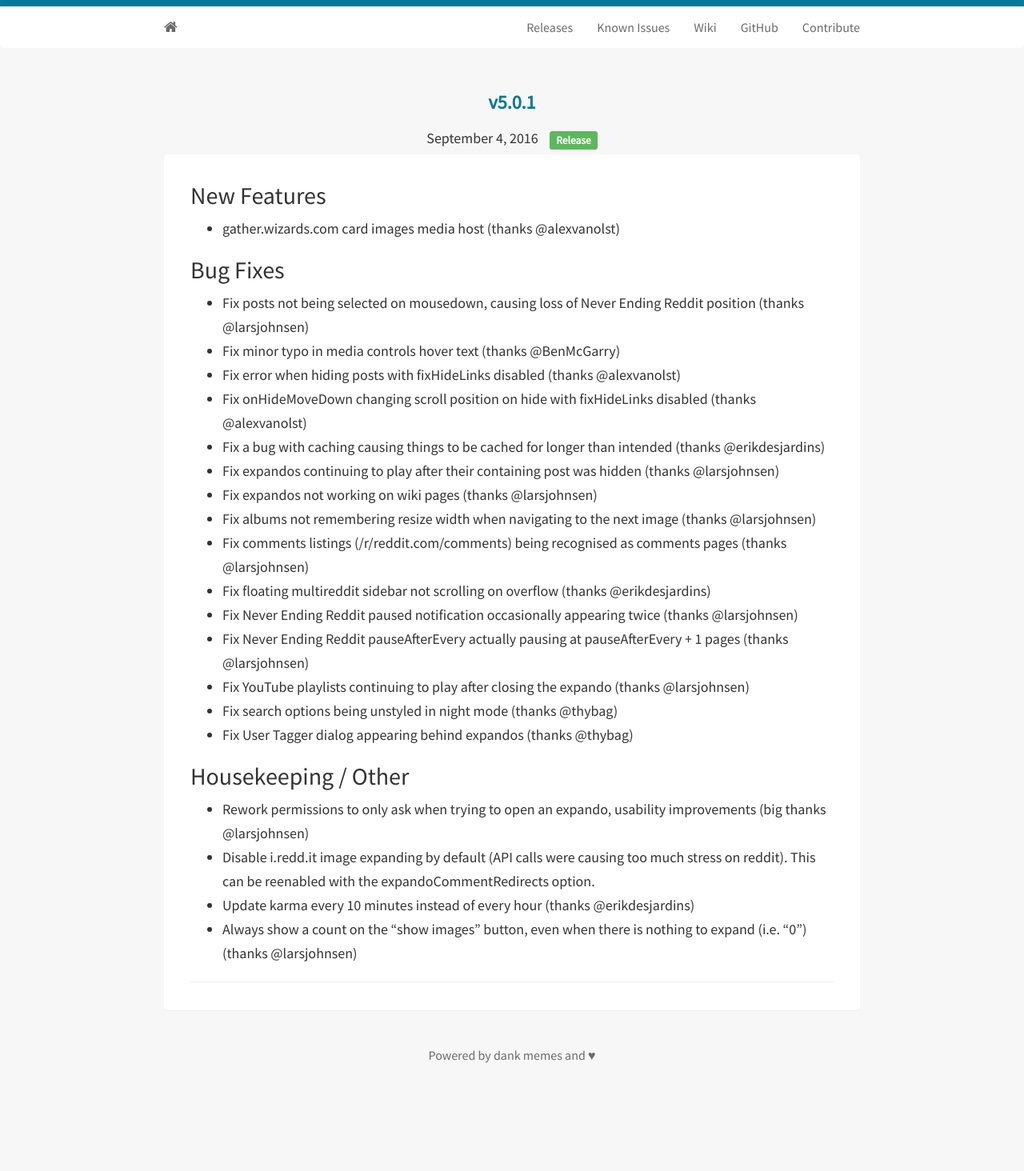
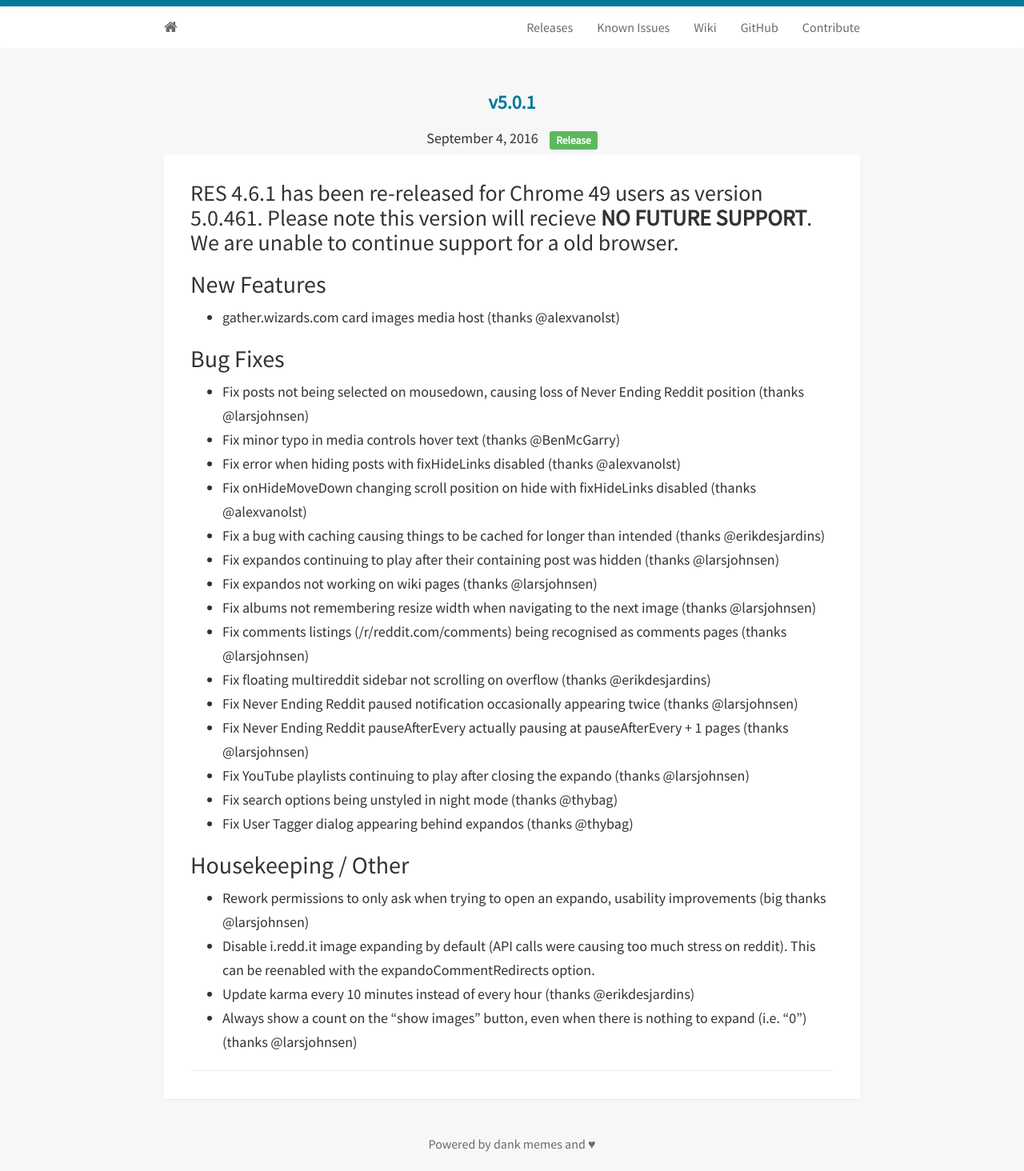
Before and after one commit to Reddit-Enhancement-Suite/Reddit-Enhancement-Suite.github.io, a Jekyll site: the page built from _posts/2016-09-04-501.md, in a window 1280 px wide. Shown: the whole page at 80% size. Built offline with Jekyll 4.4.1, drawn with Linux system fonts in a browser that asks for light colours; nearby versions of some CDN libraries; before the commit the page ends 1353 px from its top, so only the background shows below that.

Commit message:
Update 2016-09-04-501.md

```diff
--- a/_posts/2016-09-04-501.md
+++ b/_posts/2016-09-04-501.md
@@ -4,6 +4,8 @@
 tags:
 - Release
 ---
+
+#### RES 4.6.1 has been re-released for Chrome 49 users as version 5.0.461. Please note this version will recieve **NO FUTURE SUPPORT**. We are unable to continue support for a old browser.
 
 ### New Features
 
```
